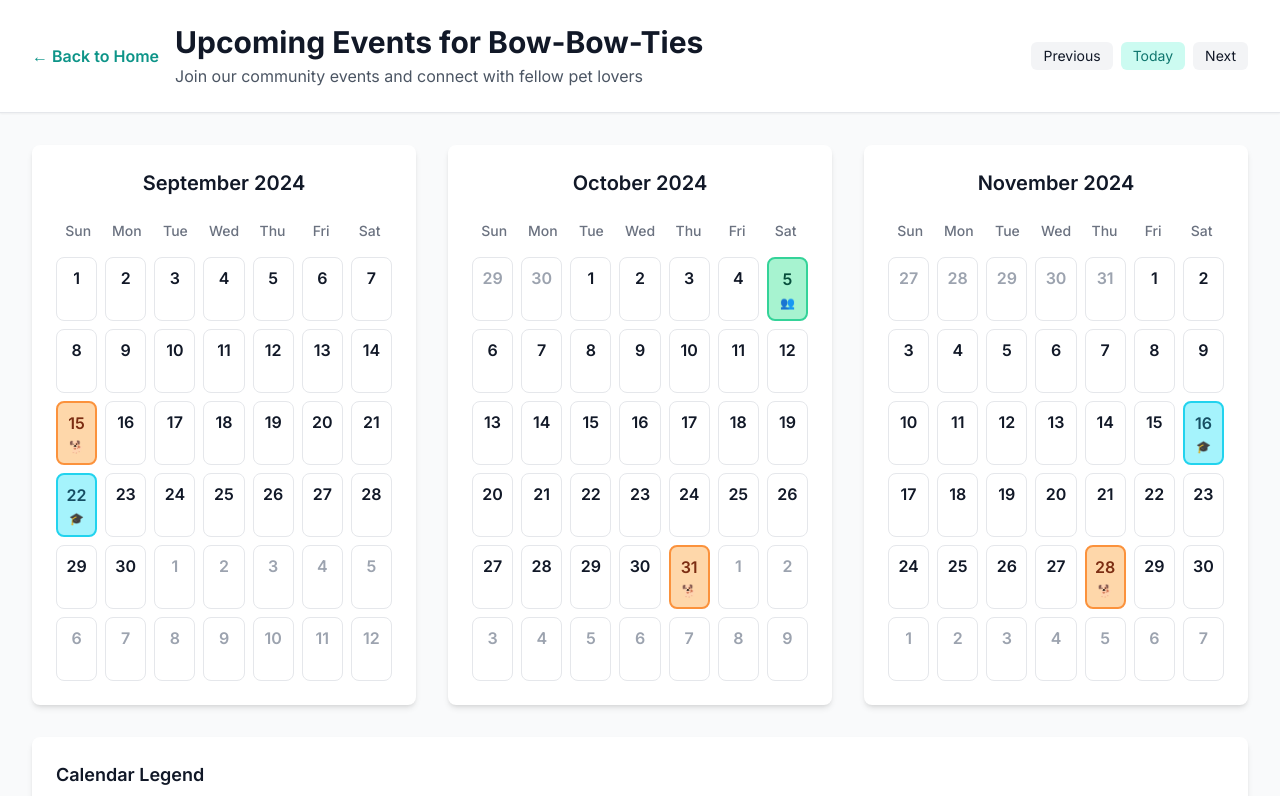
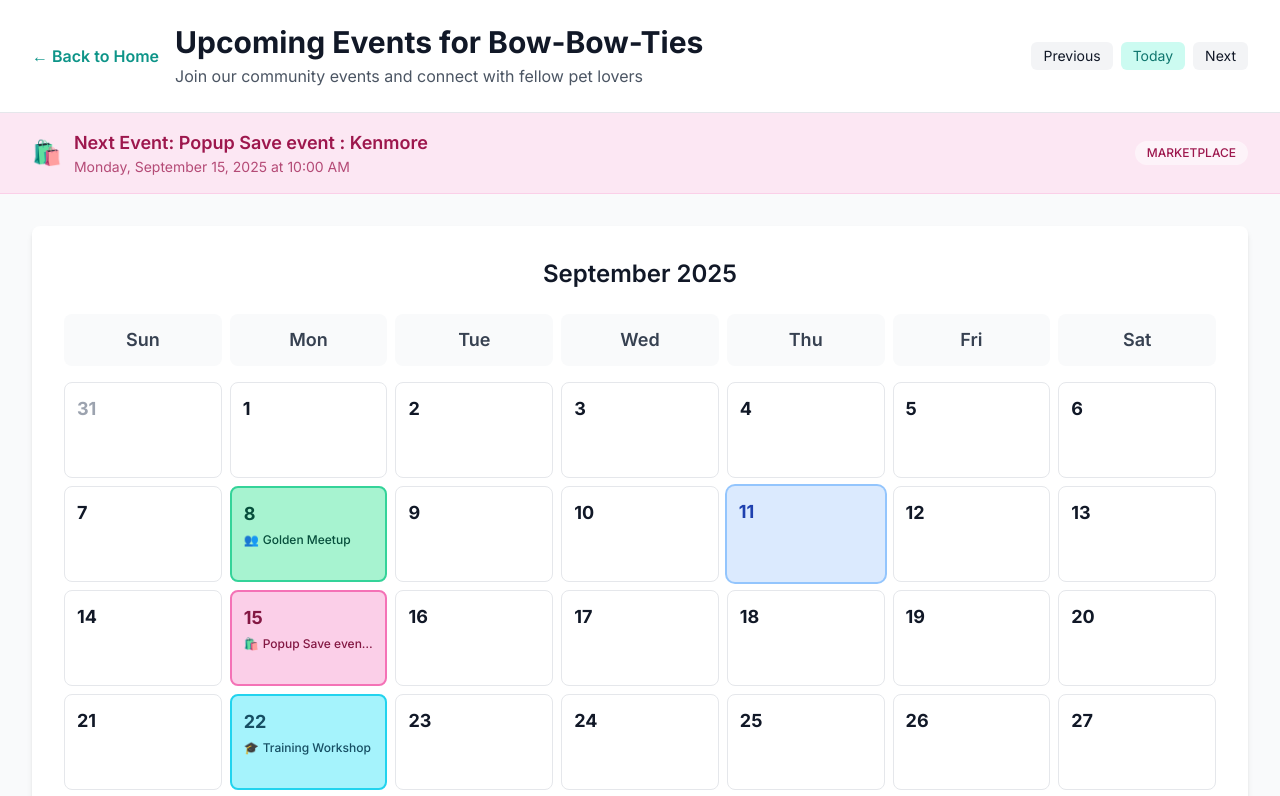
Before and after one commit to divisham21-cyber/Bow-Bow-Ties, a Next.js app: page /calendar in a window 1280 px wide. Shown: the top 796 px of the page. Built offline with nearby package versions, Linux system fonts and the light colour scheme.

Commit message:
Added top banner for calendar. Updated scrolling on click of Cal date.

```diff
--- a/pages/calendar.tsx
+++ b/pages/calendar.tsx
@@ -8,73 +8,116 @@ interface Event {
   date: string;
   time: string;
   description: string;
-  type: 'playdate' | 'training' | 'meetup';
+  type: 'playdate' | 'training' | 'meetup' | 'marketplace';
 }
 
-// Dummy event data for Sep-Nov 2024
+// Dummy event data for Sep-Dec 2025
 const dummyEvents: Event[] = [
   {
     id: 1,
-    title: 'Puppy Playdate at Central Park',
-    date: '2024-09-15',
+    title: 'Popup Save event : Kenmore',
+    date: '2025-09-15',
     time: '10:00 AM',
-    description: 'Bring your puppies for a fun playdate session!',
-    type: 'playdate'
+    description: 'Join us for a fun-filled day at the Kenmore Popup Save event! Bring your furry friends for games, treats, and lots of fun!',
+    type: 'marketplace'
   },
   {
     id: 2,
-    title: 'Dog Training Workshop',
-    date: '2024-09-22',
+    title: 'Training Workshop',
+    date: '2025-09-22',
     time: '2:00 PM',
     description: 'Learn basic obedience training techniques.',
     type: 'training'
   },
   {
-    id: 3,
-    title: 'Golden Retriever Meetup',
-    date: '2024-10-05',
+    id: 7,
+    title: 'Golden Meetup',
+    date: '2025-09-08',
     time: '11:00 AM',
     description: 'Monthly meetup for Golden Retriever owners.',
     type: 'meetup'
   },
   {
+    id: 8,
+    title: 'Pet Market Bellevue',
+    date: '2025-09-29',
+    time: '9:00 AM',
+    description: 'Browse and shop for premium pet products at our Bellevue marketplace event.',
+    type: 'marketplace'
+  },
+  {
+    id: 3,
+    title: 'Golden Retriever Meetup',
+    date: '2025-10-05',
+    time: '11:00 AM',
+    description: 'Monthly meetup for Golden Retriever owners.',
+    type: 'meetup'
+  },
+  {
+    id: 9,
+    title: 'Fall Market Seattle',
+    date: '2025-10-12',
+    time: '10:00 AM',
+    description: 'Fall-themed pet marketplace with seasonal treats and accessories.',
+    type: 'marketplace'
+  },
+  {
     id: 4,
     title: 'Halloween Pet Costume Contest',
-    date: '2024-10-31',
+    date: '2025-10-31',
     time: '4:00 PM',
     description: 'Dress up your pets for our spooky costume contest!',
     type: 'playdate'
   },
   {
+    id: 6,
+    title: 'Advanced Agility Training',
+    date: '2025-11-16',
+    time: '3:00 PM',
+    description: 'Advanced agility training for active dogs.',
+    type: 'training'
+  },
+  {
+    id: 10,
+    title: 'Holiday Pet Market',
+    date: '2025-11-23',
+    time: '11:00 AM',
+    description: 'Holiday-themed marketplace with festive pet accessories and gifts.',
+    type: 'marketplace'
+  },
+  {
     id: 5,
     title: 'Thanksgiving Dog Walk',
-    date: '2024-11-28',
+    date: '2025-11-28',
     time: '9:00 AM',
     description: 'Thanksgiving morning walk with your furry friends.',
     type: 'playdate'
   },
   {
-    id: 6,
-    title: 'Advanced Agility Training',
-    date: '2024-11-16',
-    time: '3:00 PM',
-    description: 'Advanced agility training for active dogs.',
-    type: 'training'
+    id: 11,
+    title: 'Winter Market Redmond',
+    date: '2025-12-07',
+    time: '10:00 AM',
+    description: 'Winter marketplace featuring cozy pet gear and holiday treats.',
+    type: 'marketplace'
+  },
+  {
+    id: 12,
+    title: 'Holiday Puppy Playdate',
+    date: '2025-12-21',
+    time: '2:00 PM',
+    description: 'Festive holiday playdate with puppies and holiday-themed activities.',
+    type: 'playdate'
   }
 ];
 
 const Calendar: React.FC = () => {
   const [selectedDate, setSelectedDate] = useState<string | null>(null);
-  const [currentMonth, setCurrentMonth] = useState(new Date(2024, 8, 1)); // September 2024
+  const [currentMonth, setCurrentMonth] = useState(new Date()); // Current month
 
-  // Get current date and next 2 months
-  const getMonthsToShow = () => {
-    const months = [];
-    for (let i = 0; i < 3; i++) {
-      const date = new Date(currentMonth.getFullYear(), currentMonth.getMonth() + i, 1);
-      months.push(date);
-    }
-    return months;
+  // Get only current month
+  const getCurrentMonth = () => {
+    return currentMonth;
   };
 
   // Get events for a specific date
@@ -139,6 +182,8 @@ const Calendar: React.FC = () => {
           return 'bg-cyan-200 text-cyan-900 border-2 border-cyan-400';
         case 'meetup':
           return 'bg-emerald-200 text-emerald-900 border-2 border-emerald-400';
+        case 'marketplace':
+          return 'bg-pink-200 text-pink-900 border-2 border-pink-400';
         default:
           return 'bg-gray-200 text-gray-900 border-2 border-gray-400';
       }
@@ -163,6 +208,8 @@ const Calendar: React.FC = () => {
         return 'bg-secondary-100 text-secondary-800 border-secondary-200';
       case 'meetup':
         return 'bg-green-100 text-green-800 border-green-200';
+      case 'marketplace':
+        return 'bg-pink-100 text-pink-800 border-pink-200';
       default:
         return 'bg-gray-100 text-gray-800 border-gray-200';
     }
@@ -186,6 +233,8 @@ const Calendar: React.FC = () => {
         return '🎓';
       case 'meetup':
         return '👥';
+      case 'marketplace':
+        return '🛍️';
       default:
         return '📅';
     }
@@ -236,19 +285,49 @@ const Calendar: React.FC = () => {
           </div>
         </div>
 
+        {/* Upcoming Event Banner */}
+        {(() => {
+          const nextEvent = getUpcomingEvents()[0];
+          if (!nextEvent) return null;
+
+          return (
+            <div className={`${getEventTypeColor(nextEvent.type)} border-b`}>
+              <div className="max-w-7xl mx-auto px-4 sm:px-6 lg:px-8 py-4">
+                <div className="flex items-center justify-between">
+                  <div className="flex items-center space-x-3">
+                    <span className="text-2xl">{getEventTypeIcon(nextEvent.type)}</span>
+                    <div>
+                      <h3 className="font-semibold text-lg">Next Event: {nextEvent.title}</h3>
+                      <p className="text-sm opacity-75">
+                        {new Date(nextEvent.date + 'T00:00:00').toLocaleDateString('en-US', {
+                          weekday: 'long',
+                          year: 'numeric',
+                          month: 'long',
+                          day: 'numeric'
+                        })} at {nextEvent.time}
+                      </p>
+                    </div>
+                  </div>
+                  <span className="text-xs uppercase font-medium px-3 py-1 rounded-full bg-white bg-opacity-50">
+                    {nextEvent.type}
+                  </span>
+                </div>
+              </div>
+            </div>
+          );
+        })()}
+
         <div className="max-w-7xl mx-auto px-4 sm:px-6 lg:px-8 py-8">
-          <div className="grid grid-cols-1 xl:grid-cols-3 gap-8">
-            {/* Calendar Months */}
-            {getMonthsToShow().map((month, monthIndex) => (
-              <div key={monthIndex} className="bg-white rounded-lg shadow-md p-6">
-                <h2 className="text-xl font-semibold text-gray-900 mb-4 text-center">
-                  {monthNames[month.getMonth()]} {month.getFullYear()}
+          {/* Single Calendar Month - Page Wide */}
+          <div className="bg-white rounded-lg shadow-md p-8">
+            <h2 className="text-2xl font-semibold text-gray-900 mb-6 text-center">
+              {monthNames[getCurrentMonth().getMonth()]} {getCurrentMonth().getFullYear()}
             </h2>
 
             {/* Day headers */}
-                <div className="grid grid-cols-7 gap-1 mb-2">
+            <div className="grid grid-cols-7 gap-2 mb-4">
               {dayNames.map(day => (
-                    <div key={day} className="text-center text-sm font-medium text-gray-500 py-2">
+                <div key={day} className="text-center text-lg font-semibold text-gray-700 py-3 bg-gray-50 rounded-lg">
                   {day}
                 </div>
               ))}
@@ -256,21 +335,38 @@ const Calendar: React.FC = () => {
 
             {/* Calendar days */}
             <div className="grid grid-cols-7 gap-2">
-                  {generateCalendarDays(month).map((day, dayIndex) => (
+              {generateCalendarDays(getCurrentMonth()).map((day, dayIndex) => (
                 <button
                   key={dayIndex}
-                      onClick={() => setSelectedDate(day.dateString)}
+                  onClick={() => {
+                    setSelectedDate(day.dateString);
+                    // Scroll to event details section after a short delay to allow state update
+                    setTimeout(() => {
+                      const eventDetailsElement = document.getElementById('event-details');
+                      if (eventDetailsElement) {
+                        eventDetailsElement.scrollIntoView({
+                          behavior: 'smooth',
+                          block: 'start'
+                        });
+                      }
+                    }, 100);
+                  }}
                   className={`
-                        relative p-2 h-16 text-sm rounded-lg transition-all duration-200 font-medium flex flex-col items-center justify-start
+                    relative p-3 h-24 text-sm rounded-lg transition-all duration-200 font-medium flex flex-col items-start justify-start
                     ${getCalendarCellColor(day.events, day.isCurrentMonth, day.isToday, selectedDate === day.dateString)}
                   `}
                 >
-                      <span className="text-base font-semibold">{day.day}</span>
+                  <span className="text-lg font-bold mb-1">{day.day}</span>
                   {day.events.length > 0 && day.isCurrentMonth && (
-                        <div className="flex flex-col items-center mt-1 space-y-0.5">
-                          <span className="text-xs">{getEventTypeIcon(day.events[0].type)}</span>
-                          {day.events.length > 1 && (
-                            <span className="text-xs font-bold">+{day.events.length - 1}</span>
+                    <div className="flex flex-col items-start w-full space-y-1">
+                      {day.events.slice(0, 2).map((event, eventIndex) => (
+                        <div key={eventIndex} className="text-xs font-medium truncate w-full text-left">
+                          <span className="mr-1">{getEventTypeIcon(event.type)}</span>
+                          <span className="truncate">{event.title}</span>
+                        </div>
+                      ))}
+                      {day.events.length > 2 && (
+                        <span className="text-xs font-bold text-gray-600">+{day.events.length - 2} more</span>
                       )}
                     </div>
                   )}
@@ -278,12 +374,10 @@ const Calendar: React.FC = () => {
               ))}
             </div>
           </div>
-            ))}
-          </div>
 
-          {/* Event Details */}
+          {/* Event Details - Before Legend */}
           {selectedDate && (
-            <div className="mt-8 bg-white rounded-lg shadow-md p-6">
+            <div id="event-details" className="mt-8 bg-white rounded-lg shadow-md p-6">
               <h3 className="text-lg font-semibold text-gray-900 mb-4">
                 Events for {new Date(selectedDate + 'T00:00:00').toLocaleDateString('en-US', {
                   weekday: 'long',
@@ -341,6 +435,12 @@ const Calendar: React.FC = () => {
                     </div>
                     <span className="text-sm">Community Meetups</span>
                   </div>
+                  <div className="flex items-center space-x-3">
+                    <div className="w-6 h-6 bg-pink-200 border-2 border-pink-400 rounded flex items-center justify-center">
+                      <span className="text-xs">🛍️</span>
+                    </div>
+                    <span className="text-sm">Marketplace Events</span>
+                  </div>
                 </div>
               </div>
               <div>
```
Lines whose indentation alone changed are shown as unchanged.
